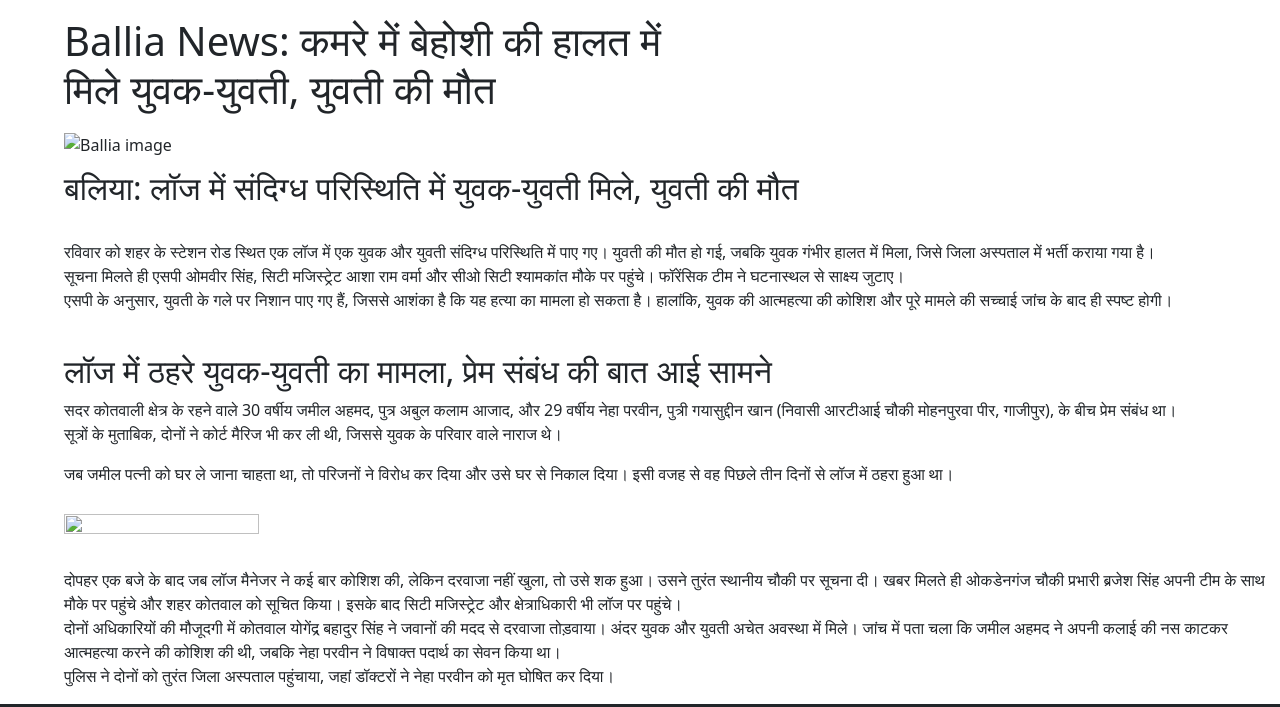
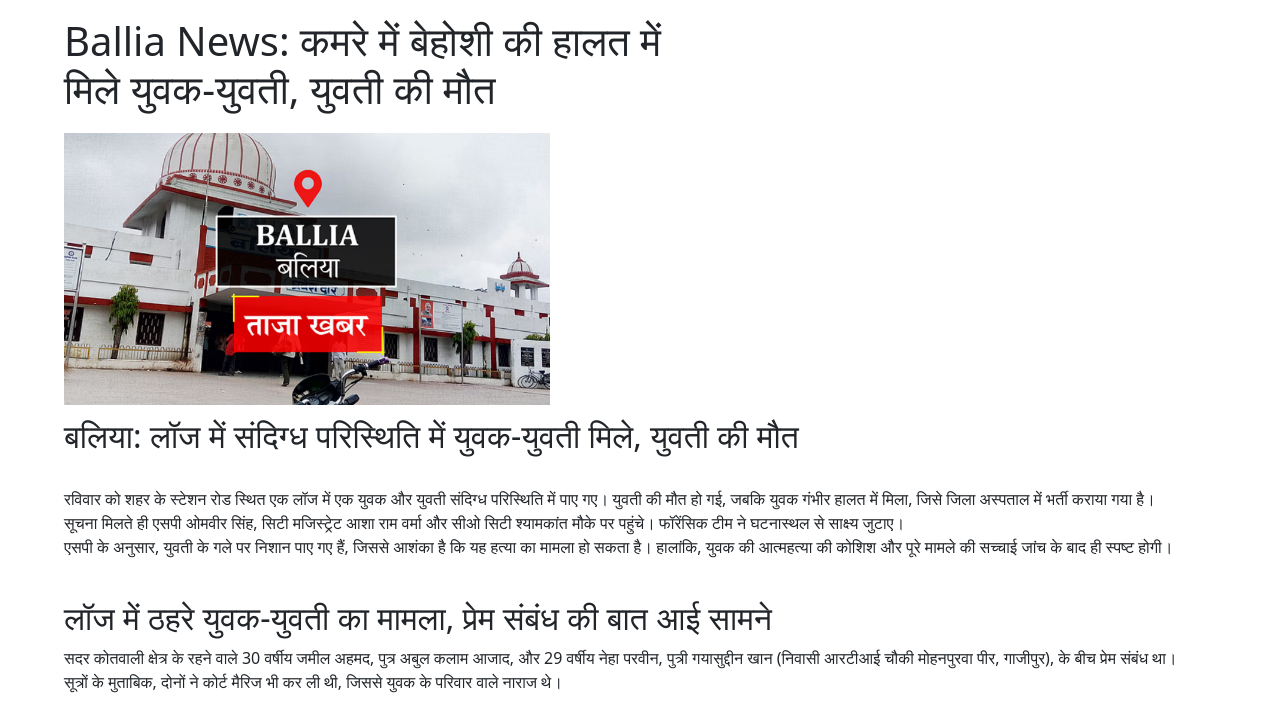
Before and after one commit to News32/News-32, a plain HTML site: page index.html in a window 1280 px wide. Shown: the part 85-792 px from the top of the page. Drawn offline with nearby package versions, Linux system fonts and the light colour scheme.

Commit message:
Update index.html

```diff
--- a/index.html
+++ b/index.html
@@ -40,7 +40,7 @@
 
 <div id="container">
       <h1>Ballia News: कमरे में बेहोशी की हालत में <br>मिले युवक-युवती, युवती की मौत</h1>
-      <img class="news" src="img/news.png" alt="Ballia image">
+      <img class="news" src="news.png" alt="Ballia image">
 
 <h2>बलिया: लॉज में संदिग्ध परिस्थिति में युवक-युवती मिले, युवती की मौत</h2><br>
 
@@ -55,7 +55,7 @@
 <p>सदर कोतवाली क्षेत्र के रहने वाले 30 वर्षीय जमील अहमद, पुत्र अबुल कलाम आजाद, और 29 वर्षीय नेहा परवीन, पुत्री गयासुद्दीन खान (निवासी आरटीआई चौकी मोहनपुरवा पीर, गाजीपुर), के बीच प्रेम संबंध था।<br> सूत्रों के मुताबिक, दोनों ने कोर्ट मैरिज भी कर ली थी, जिससे युवक के परिवार वाले नाराज थे।</p>
 
 <p>जब जमील पत्नी को घर ले जाना चाहता था, तो परिजनों ने विरोध कर दिया और उसे घर से निकाल दिया। इसी वजह से वह पिछले तीन दिनों से लॉज में ठहरा हुआ था।</p>
-<img class="news" src="img/img2.png" alt="">
+<img class="news" src="img2.png" alt="">
 <p></p>
 <p>दोपहर एक बजे के बाद जब लॉज मैनेजर ने कई बार कोशिश की, लेकिन दरवाजा नहीं खुला, तो उसे शक हुआ। उसने तुरंत स्थानीय चौकी पर सूचना दी। खबर मिलते ही ओकडेनगंज चौकी प्रभारी ब्रजेश सिंह अपनी टीम के साथ मौके पर पहुंचे और शहर कोतवाल को सूचित किया। इसके बाद सिटी मजिस्ट्रेट और क्षेत्राधिकारी भी लॉज पर पहुंचे।
 <br>
```
